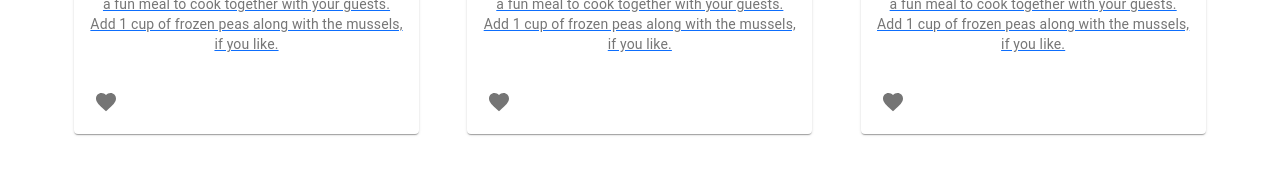
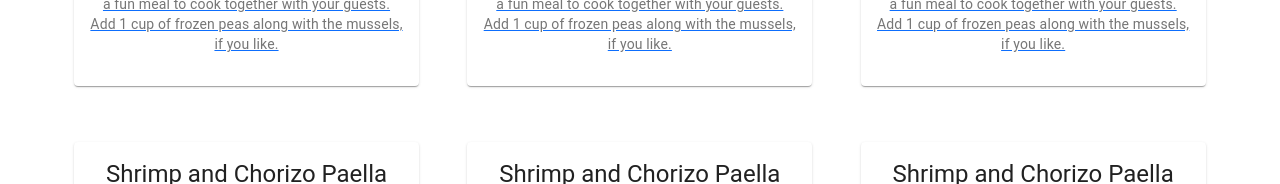
Before and after one commit to charlenebatiste/the-healthful-pantry, a React (Create React App) app: page /favorites in a window 1280 px wide. Shown: the part 508-692 px from the top of the page. Built offline with nearby package versions, Linux system fonts and the light colour scheme; no server answers.

Commit message:
update icons import

```diff
--- a/package.json
+++ b/package.json
@@ -4,6 +4,7 @@
   "private": true,
   "dependencies": {
     "@material-ui/core": "^4.11.4",
+    "@material-ui/icons": "^4.11.2",
     "@testing-library/jest-dom": "^5.13.0",
     "@testing-library/react": "^11.2.7",
     "@testing-library/user-event": "^12.8.3",
--- a/src/components/Card.jsx
+++ b/src/components/Card.jsx
@@ -10,7 +10,7 @@ import {
 	Typography,
 } from "@material-ui/core";
 
-import FavoriteIcon from "@material-ui/icons/Favorite";
+import { FavoriteIcon } from "@material-ui/icons";
 
 import axios from "axios";
 const REACT_APP_SERVER_URL =
@@ -66,11 +66,9 @@ const SearchCard = (props) => {
 						like.
 					</Typography>
 				</CardContent>
-				<CardActions disableSpacing>
-					<IconButton aria-label="add to favorites">
-						<FavoriteIcon />
-					</IconButton>
-				</CardActions>
+				<CardActions
+					disableSpacing
+				></CardActions>
 			</Card>
 		</a>
 	);
```
Also changed, not shown: 1 other file (tests, documents, lock files or other folders).
